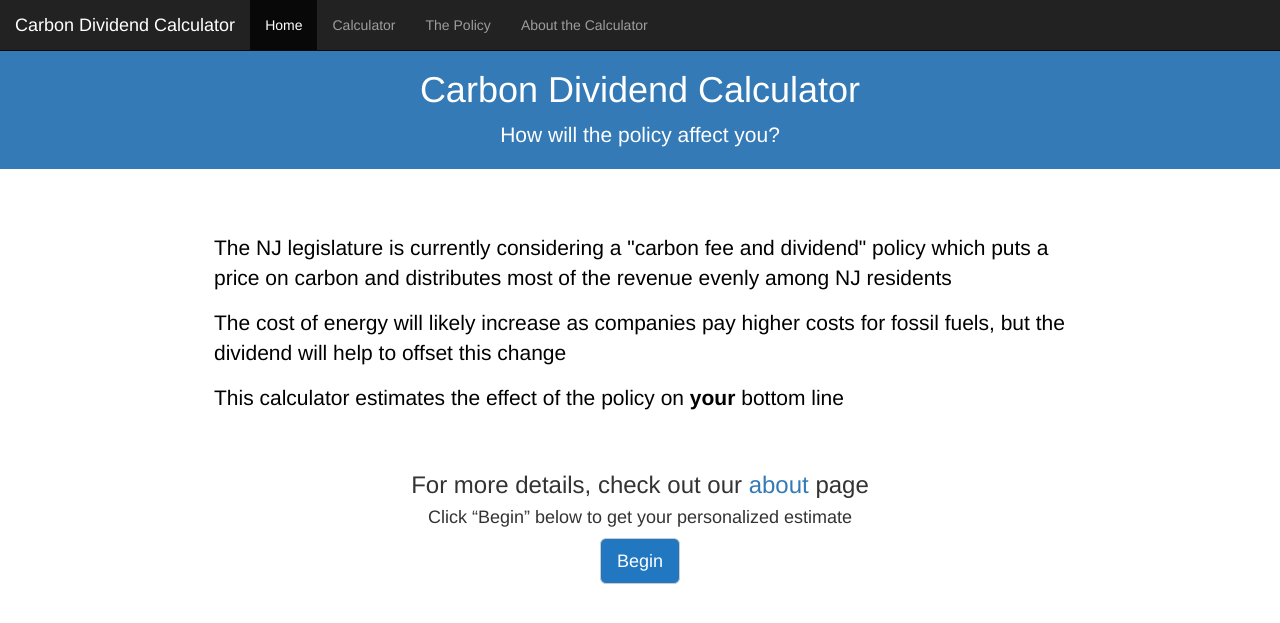
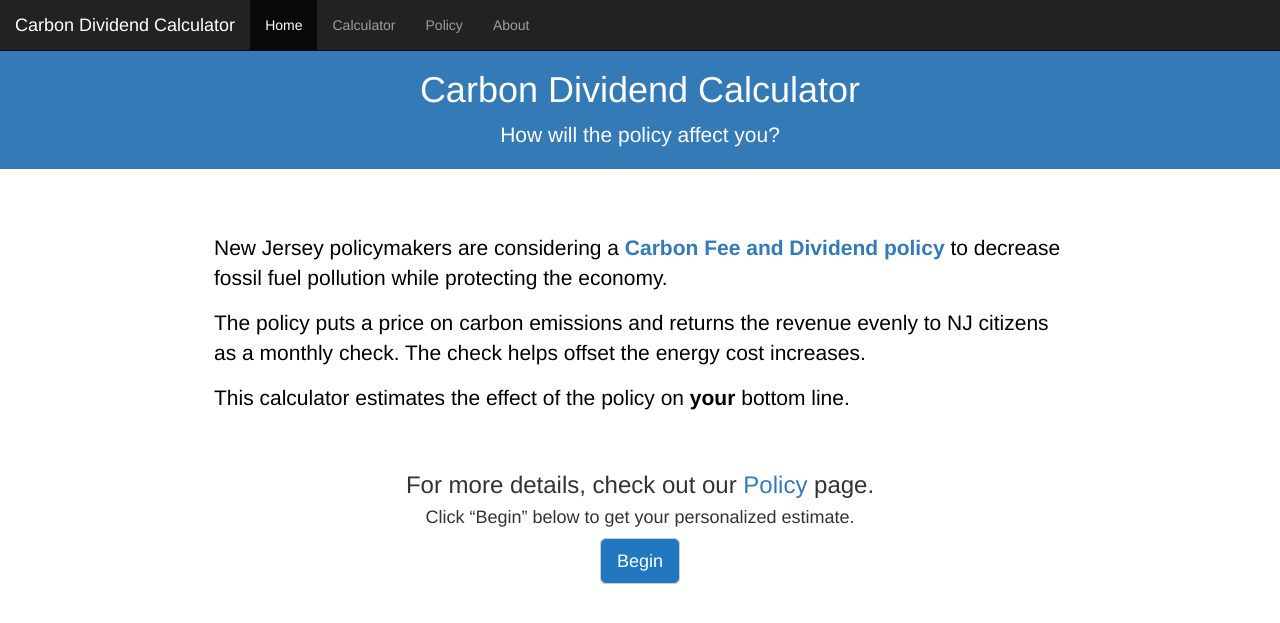
Before and after one commit to lujonathanh/njcdc, a Django app: page /calc/ in a window 1280 px wide. Shown: the top 623 px of the page. Run offline with Django 3.2, Linux system fonts and the light colour scheme; some libraries are stand-ins or nearby versions.

Commit message:
Final Index page

```diff
--- a/calc/templates/calc/index.html
+++ b/calc/templates/calc/index.html
@@ -24,10 +24,10 @@
                     <a href="/calc/input">Calculator</a>
                   </li>
                   <li>
-                    <a href="/calc/about_policy">The Policy</a>
+                    <a href="/calc/about_policy">Policy</a>
                   </li>
                   <li>
-                    <a href="/calc/about_calculator">About the Calculator</a>
+                    <a href="/calc/about_calculator">About</a>
                   </li>
               </ul>
           </div>
@@ -40,21 +40,20 @@
 <!--   <div class="container">
  --><div class="jumbotron jumbotron-small">
             <p>
-                The NJ legislature is currently considering a "carbon fee and dividend" policy which
-                puts a price on carbon and distributes most of the revenue evenly among NJ residents
+                New Jersey policymakers are considering a <b><a href="about_policy">Carbon Fee and Dividend policy</a></b> to decrease fossil fuel pollution while protecting the economy.
             </p>
             <p>
-                The cost of energy will likely increase as companies pay higher costs for fossil fuels, but the
-                dividend will help to offset this change
+                The policy puts a price on carbon emissions and returns the revenue evenly to NJ citizens as a monthly check.
+                The check helps offset the energy cost increases.
             </p>
             <p>
-                This calculator estimates the effect of the policy on <b>your</b> bottom line
+                This calculator estimates the effect of the policy on <b>your</b> bottom line.
             </p>
 </div>
         <div class="text-center">
-              <h3>For more details, check out our <a href="about" style="color: #66666"> about</a> page</h3>
+              <h3>For more details, check out our <a href="about_policy" style="color: #66666">Policy</a> page.</h3>
 
-             <h4>   Click “Begin” below to get your personalized estimate
+             <h4>   Click “Begin” below to get your personalized estimate.
             </h4>
             <a href="input" class = "btn btn-default btn-lg" role="button">Begin</a>
           </div>
```
